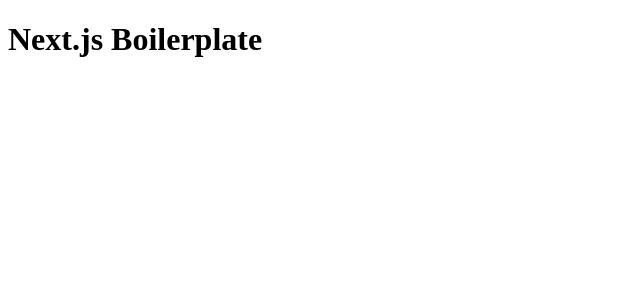
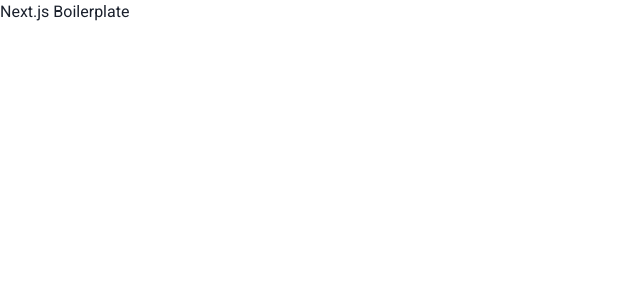
Before and after one commit to Guigalaverna/my-nextjs-boilerplate, a Next.js app: page / in a window 1280 px wide. Shown: the top 300 px of the page, without its empty margins (0-640 px from the left). Built offline with nearby package versions, Linux system fonts and the light colour scheme.

Commit message:
feat: setup chakra

```diff
--- a/src/pages/_app.tsx
+++ b/src/pages/_app.tsx
@@ -1,3 +1,10 @@
+import { ChakraProvider } from "@chakra-ui/react";
+import { theme } from "../styles/theme";
+
 export default function MyApp({ Component, pageProps }) {
-  return <Component {...pageProps}/>
+  return (
+    <ChakraProvider theme={theme} resetCSS>
+      <Component {...pageProps}/>
+    </ChakraProvider>
+  )
 }
```
